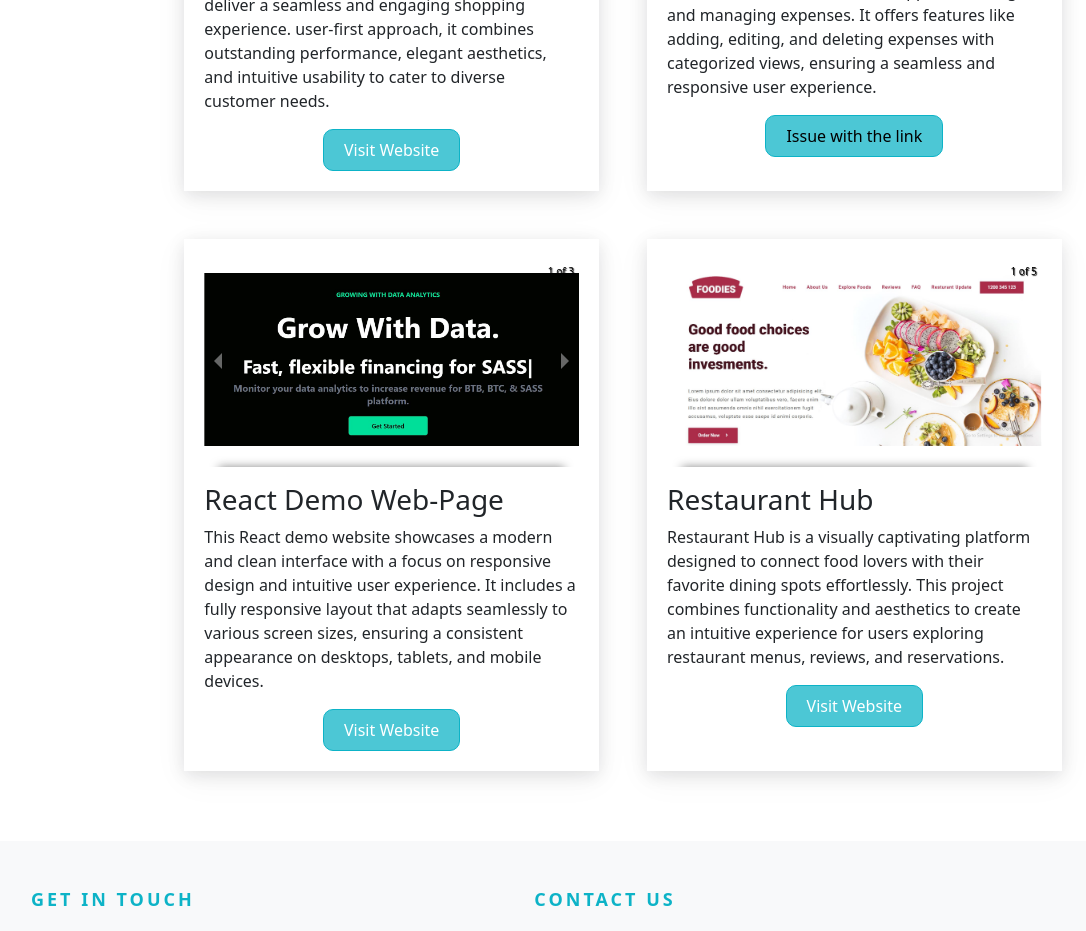
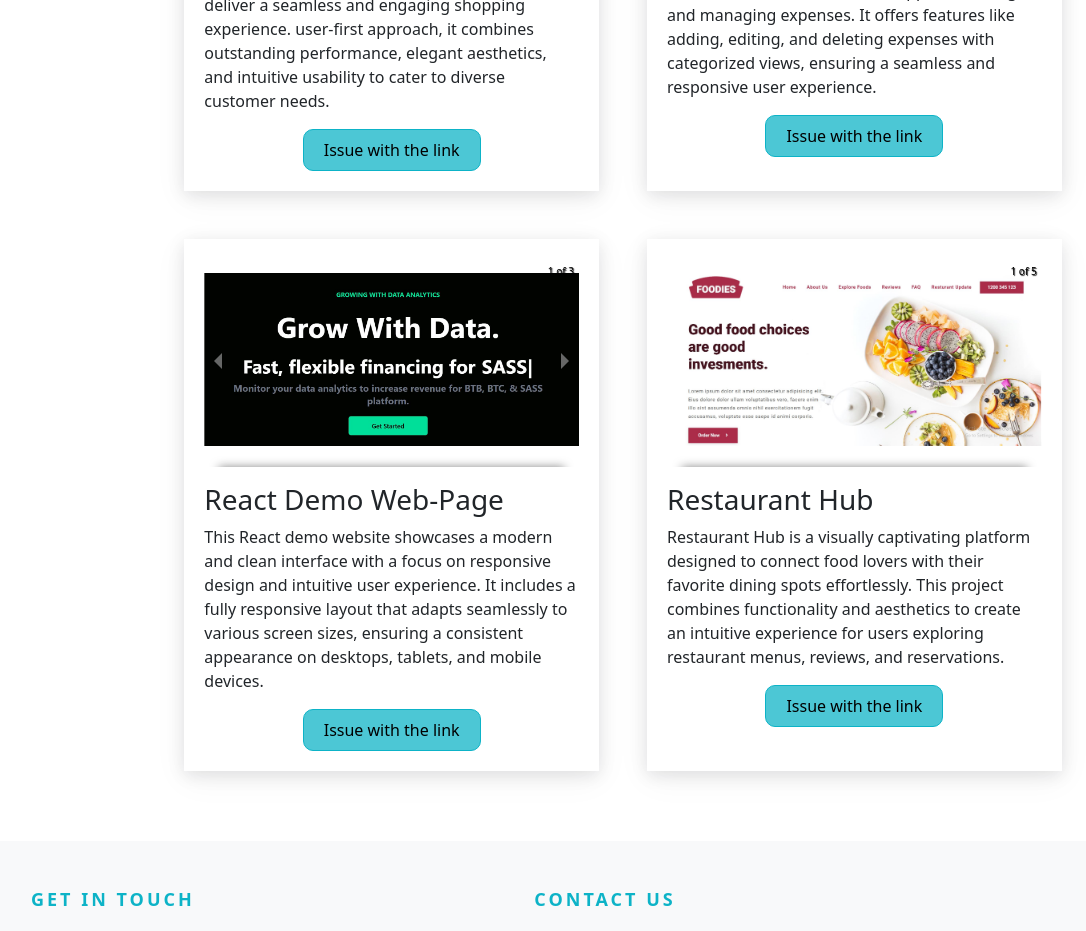
Before and after one commit to mukand-mapara/Portfolio, a React (Create React App) app: page / in a window 1280 px wide. Shown: the part 3460-4391 px from the top of the page, without its empty margins (17-1103 px from the left). Built offline with nearby package versions, Linux system fonts and the light colour scheme.

Commit message:
Update Constants.js

```diff
--- a/src/Constants/Constants.js
+++ b/src/Constants/Constants.js
@@ -191,7 +191,7 @@
     title: "E-commerce-web",
     description:
       "This e-commerce website is a highly functional and visually appealing platform designed to deliver a seamless and engaging shopping experience.  user-first approach, it combines outstanding performance, elegant aesthetics, and intuitive usability to cater to diverse customer needs.",
-    link: "https://e-commerce-web-lemon.vercel.app/",
+    // link: "https://e-commerce-web-lemon.vercel.app/",
   },
   {
     images: [
@@ -206,7 +206,7 @@
     title: "Expense Management System",
     description:
       "A React and Redux-based web app for tracking and managing expenses. It offers features like adding, editing, and deleting expenses with categorized views, ensuring a seamless and responsive user experience.",
-    // link: "https://react-dentist-website.vercel.app/",
+    // link: "https://expense-management-delta.vercel.app/",
   },
   // {
   //   images: [
@@ -226,7 +226,7 @@
     title: "React Demo Web-Page",
     description:
       "This React demo website showcases a modern and clean interface with a focus on responsive design and intuitive user experience. It includes a fully responsive layout that adapts seamlessly to various screen sizes, ensuring a consistent appearance on desktops, tablets, and mobile devices.",
-    link: "https://react-demo-website-2fv7zoksm-mukand-1303s-projects.vercel.app/",
+    // link: "https://react-demo-website-2fv7zoksm-mukand-1303s-projects.vercel.app/",
   },
   {
     images: [
@@ -239,7 +239,7 @@
     title: "Restaurant Hub",
     description:
       "Restaurant Hub is a visually captivating platform designed to connect food lovers with their favorite dining spots effortlessly. This project combines functionality and aesthetics to create an intuitive experience for users exploring restaurant menus, reviews, and reservations.",
-    link: "https://restaurant-website-eight-iota.vercel.app/",
+    // link: "https://restaurant-website-eight-iota.vercel.app/",
   },
 ];
 
```
